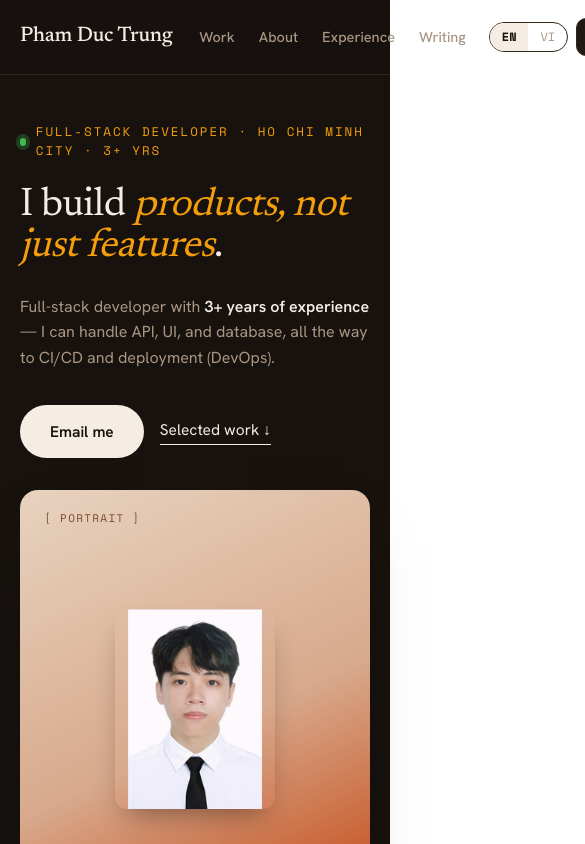
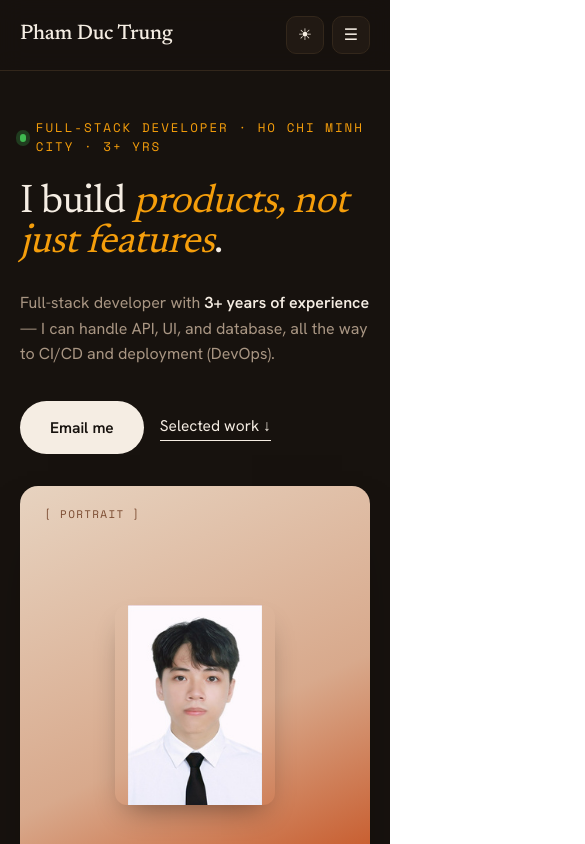
Before and after one commit to trungbmt/portfolio, a Next.js app: page / in a window 390 px wide. Shown: the top 844 px of the page, 585 px wide, since content can reach past the window. Built offline with nearby package versions, Linux system fonts and the light colour scheme.

Commit message:
fix: resolve horizontal overflow in nav and writing section on mobile
Nav collapses links, lang switch, and CTA into a hamburger menu below
the md breakpoint instead of overflowing the viewport. Writing rows
switch from a fixed 3-column grid to a stacked single-column layout
on small screens.

```diff
--- a/src/components/portfolio/Nav.tsx
+++ b/src/components/portfolio/Nav.tsx
@@ -1,6 +1,7 @@
 "use client";
 
-import { motion } from "framer-motion";
+import { useState } from "react";
+import { motion, AnimatePresence } from "framer-motion";
 import type { Lang, Strings } from "@/lib/content";
 
 interface NavProps {
@@ -12,6 +13,8 @@
 }
 
 export default function Nav({ t, lang, onSetLang, dark, onToggleTheme }: NavProps) {
+  const [menuOpen, setMenuOpen] = useState(false);
+
   const links: [string, string][] = [
     ["#work", t.navWork],
     ["#about", t.navAbout],
@@ -22,6 +25,38 @@
   const segBase =
     "font-mono text-xs px-3 py-1.5 border-none cursor-pointer transition-colors";
 
+  const langSwitch = (
+    <div className="flex items-center border border-line rounded-full overflow-hidden">
+      <button
+        onClick={() => onSetLang("en")}
+        className={`${segBase} ${
+          lang === "en" ? "bg-text text-invert font-bold" : "bg-transparent text-muted font-normal"
+        }`}
+      >
+        EN
+      </button>
+      <button
+        onClick={() => onSetLang("vi")}
+        className={`${segBase} ${
+          lang === "vi" ? "bg-text text-invert font-bold" : "bg-transparent text-muted font-normal"
+        }`}
+      >
+        VI
+      </button>
+    </div>
+  );
+
+  const themeToggle = (
+    <motion.button
+      onClick={onToggleTheme}
+      whileHover={{ rotate: 15 }}
+      aria-label="Toggle theme"
+      className="w-[38px] h-[38px] rounded-[10px] border border-line bg-surface text-text cursor-pointer text-base flex items-center justify-center shrink-0"
+    >
+      {dark ? "☀" : "☾"}
+    </motion.button>
+  );
+
   return (
     <nav className="sticky top-0 z-50 backdrop-blur-md border-b border-line bg-[color-mix(in_srgb,var(--bg)_86%,transparent)]">
       <div className="max-w-[1180px] mx-auto flex items-center justify-between gap-4 px-[clamp(20px,5vw,48px)] py-4">
@@ -31,7 +66,9 @@
         >
           Pham Duc Trung
         </a>
-        <div className="flex items-center gap-2">
+
+        {/* Desktop nav */}
+        <div className="hidden md:flex items-center gap-2">
           <div className="flex gap-0.5 mr-1">
             {links.map(([href, label]) => (
               <a
@@ -43,32 +80,8 @@
               </a>
             ))}
           </div>
-          <div className="flex items-center border border-line rounded-full overflow-hidden">
-            <button
-              onClick={() => onSetLang("en")}
-              className={`${segBase} ${
-                lang === "en" ? "bg-text text-invert font-bold" : "bg-transparent text-muted font-normal"
-              }`}
-            >
-              EN
-            </button>
-            <button
-              onClick={() => onSetLang("vi")}
-              className={`${segBase} ${
-                lang === "vi" ? "bg-text text-invert font-bold" : "bg-transparent text-muted font-normal"
-              }`}
-            >
-              VI
-            </button>
-          </div>
-          <motion.button
-            onClick={onToggleTheme}
-            whileHover={{ rotate: 15 }}
-            aria-label="Toggle theme"
-            className="w-[38px] h-[38px] rounded-[10px] border border-line bg-surface text-text cursor-pointer text-base flex items-center justify-center"
-          >
-            {dark ? "☀" : "☾"}
-          </motion.button>
+          {langSwitch}
+          {themeToggle}
           <a
             href="#contact"
             className="bg-text text-invert no-underline text-[14.5px] font-semibold px-5 py-2.5 rounded-full whitespace-nowrap hover:opacity-85 transition-opacity"
@@ -76,7 +89,56 @@
             {t.navEmail}
           </a>
         </div>
+
+        {/* Mobile controls */}
+        <div className="flex md:hidden items-center gap-2">
+          {themeToggle}
+          <button
+            onClick={() => setMenuOpen((o) => !o)}
+            aria-label="Toggle menu"
+            aria-expanded={menuOpen}
+            className="w-[38px] h-[38px] rounded-[10px] border border-line bg-surface text-text cursor-pointer text-base flex items-center justify-center shrink-0"
+          >
+            {menuOpen ? "✕" : "☰"}
+          </button>
+        </div>
       </div>
+
+      {/* Mobile menu panel */}
+      <AnimatePresence>
+        {menuOpen && (
+          <motion.div
+            initial={{ opacity: 0, height: 0 }}
+            animate={{ opacity: 1, height: "auto" }}
+            exit={{ opacity: 0, height: 0 }}
+            transition={{ duration: 0.2 }}
+            className="md:hidden overflow-hidden border-t border-line"
+          >
+            <div className="px-[clamp(20px,5vw,48px)] py-4 flex flex-col gap-1">
+              {links.map(([href, label]) => (
+                <a
+                  key={href}
+                  href={href}
+                  onClick={() => setMenuOpen(false)}
+                  className="text-text no-underline text-[15px] font-medium px-2 py-2.5 rounded-lg hover:bg-bg2 transition-colors"
+                >
+                  {label}
+                </a>
+              ))}
+              <div className="flex items-center gap-3 mt-2">
+                {langSwitch}
+                <a
+                  href="#contact"
+                  onClick={() => setMenuOpen(false)}
+                  className="flex-1 text-center bg-text text-invert no-underline text-[14.5px] font-semibold px-5 py-2.5 rounded-full whitespace-nowrap"
+                >
+                  {t.navEmail}
+                </a>
+              </div>
+            </div>
+          </motion.div>
+        )}
+      </AnimatePresence>
     </nav>
   );
 }
--- a/src/components/portfolio/Writing.tsx
+++ b/src/components/portfolio/Writing.tsx
@@ -21,10 +21,9 @@
             <button
               key={post.id}
               onClick={() => onOpen(post.id)}
-              className="text-left grid gap-6 items-start px-2 py-[26px] border-t border-line cursor-pointer transition-[padding,background-color] duration-200 hover:px-[18px] hover:bg-bg2"
-              style={{ gridTemplateColumns: "120px 1fr auto" }}
+              className="text-left grid grid-cols-1 sm:grid-cols-[120px_1fr_auto] gap-3 sm:gap-6 items-start px-2 py-[26px] border-t border-line cursor-pointer transition-[padding,background-color] duration-200 sm:hover:px-[18px] hover:bg-bg2"
             >
-              <div className="flex flex-col gap-2.5">
+              <div className="flex flex-row sm:flex-col items-center sm:items-start gap-2.5">
                 <span className="font-mono text-[12.5px] text-muted">{post.date}</span>
                 <span className="font-mono text-[10.5px] tracking-[0.08em] uppercase text-accent2 border border-line rounded-md px-[7px] py-[3px] self-start">
                   {post.tag}
@@ -34,11 +33,11 @@
                 <span className="font-serif text-[clamp(19px,2.4vw,25px)] leading-[1.3] block">
                   {post.title}
                 </span>
-                <p className="text-[14.5px] leading-[1.55] text-muted mt-2 mb-0 max-w-[580px]">
+                <p className="text-[14.5px] leading-[1.55] text-muted mt-2 mb-0 sm:max-w-[580px]">
                   {post.excerpt}
                 </p>
               </div>
-              <span className="text-[13px] text-muted flex items-center gap-3.5 whitespace-nowrap pt-1">
+              <span className="text-[13px] text-muted flex items-center gap-3.5 whitespace-nowrap sm:pt-1">
                 {post.read} <span className="text-accent text-lg">→</span>
               </span>
             </button>
```
